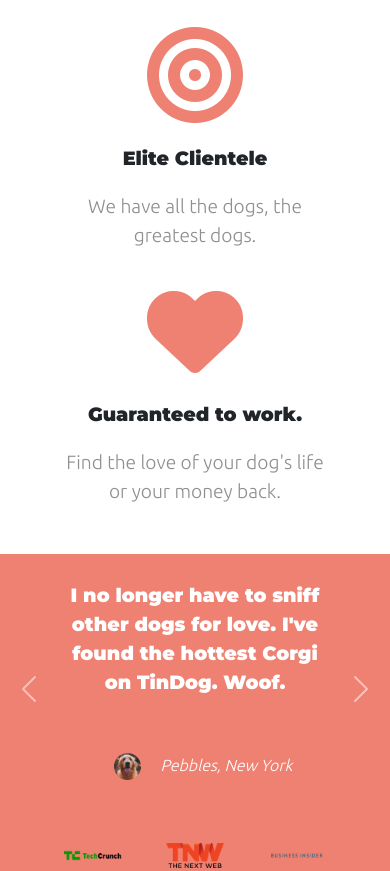
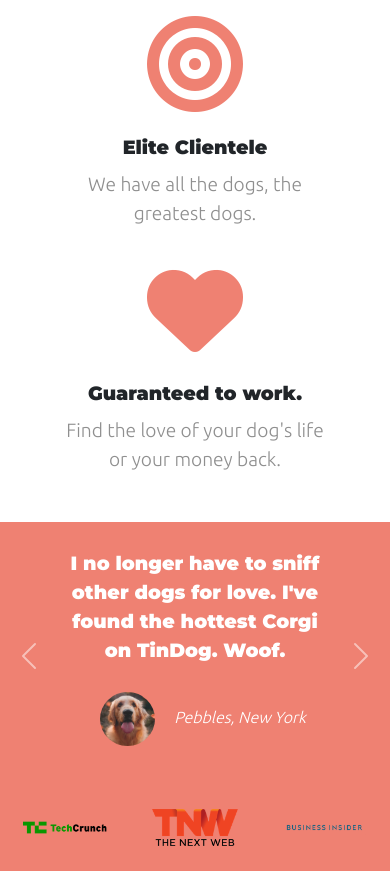
Before and after one commit to BrainyNik/Tindog, a plain HTML site: page index.html in a window 390 px wide. Shown: the part 880-1751 px from the top of the page. Drawn offline with nearby package versions, Linux system fonts and the light colour scheme.

Commit message:
Update styles.css

```diff
--- a/css/styles.css
+++ b/css/styles.css
@@ -162,7 +162,10 @@ h2{
     }
     h3,h2{
         font-size: larger;
-
+        padding-bottom: 0.2rem;
+    }
+    .dog-img{
+        width:20%;
     }
     .iphone-img{
         padding-top: 10%;
@@ -171,7 +174,10 @@ h2{
         width: 40%;
          right:-30%;
     }
-
+.press-img{
+    width: 22%;
+    margin: 20px 20px 50px;
+}
 
     #title{
         text-align: center;
```
